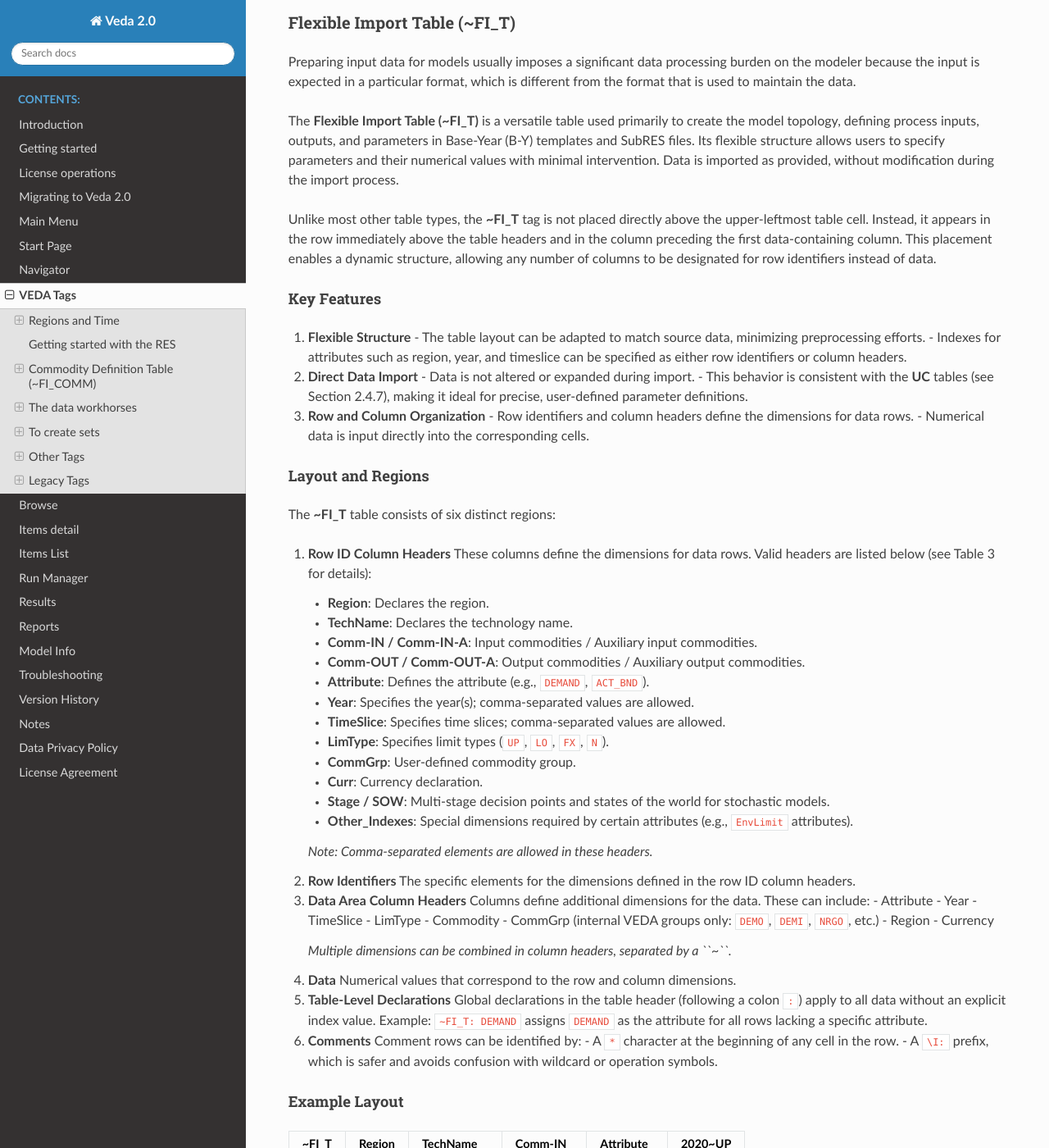
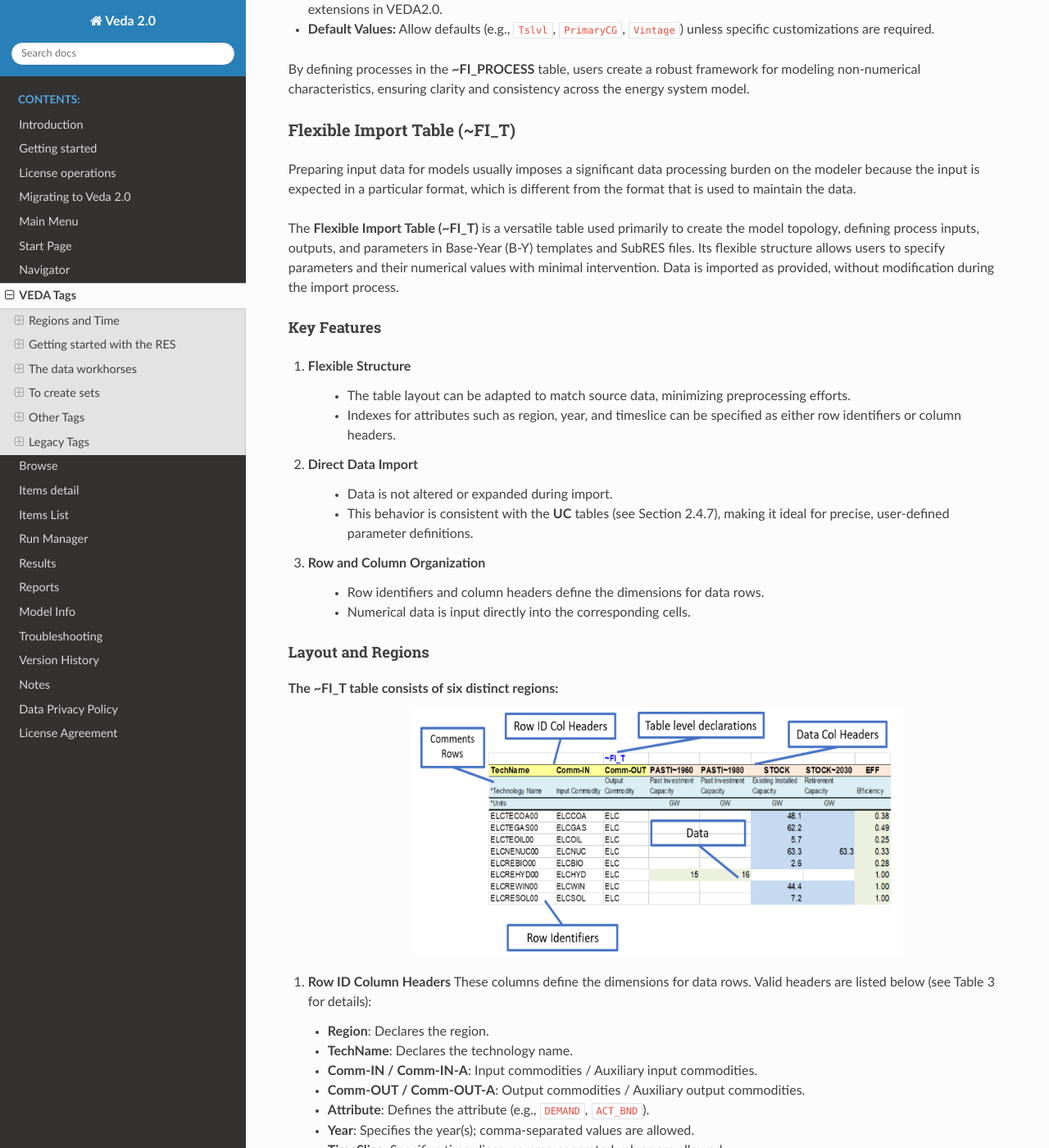
Before and after one commit to kanors-emr/Veda-documentation, a Sphinx documentation site: the page built from docs/source/pages/VedaTags.rst, in a window 1280 px wide and 1400 px high, scrolled down 5629 px. Shown: the whole window at 82% size. Built offline with Sphinx 7.4.7 and the Read the Docs theme 3.1.0, drawn with Linux system fonts in a browser that asks for light colours; some of the changed text lies outside the part shown.

Commit message:
Veda Tags- examples with images

```diff
--- a/docs/source/pages/VedaTags.rst
+++ b/docs/source/pages/VedaTags.rst
@@ -53,7 +53,7 @@ These tags define the key elements - processes, commodities, topology, and core
 
 
 Commodity Definition Table (~FI_COMM)
-=====================================
+^^^^^^^^^^^^^^^^^^^^^^^^^^^^^^^^^^^^^
 
 The **Commodity Definition Table (~FI_COMM)** is used to declare the non-numerical characteristics of commodities in the model. Each commodity must be declared only once within these tables to avoid conflicts, such as inconsistent attributes (e.g., different time slice levels).
 
@@ -302,7 +302,6 @@ Below is an example of a **~FI_PROCESS** table:
      - MW
      - DAYNITE
 
----
 
 Best Practices
 --------------
@@ -321,25 +320,28 @@ that is used to maintain the data.
 
 The **Flexible Import Table (~FI_T)** is a versatile table used primarily to create the model topology, defining process inputs, outputs, and parameters in Base-Year (B-Y) templates and SubRES files. Its flexible structure allows users to specify parameters and their numerical values with minimal intervention. Data is imported as provided, without modification during the import process.
 
-Unlike most other table types, the **~FI_T** tag is not placed directly above the upper-leftmost table cell. Instead, it appears in the row immediately above the table headers and in the column preceding the first data-containing column. This placement enables a dynamic structure, allowing any number of columns to be designated for row identifiers instead of data.
 
 Key Features
 ------------
 1. **Flexible Structure**
-   - The table layout can be adapted to match source data, minimizing preprocessing efforts.
-   - Indexes for attributes such as region, year, and timeslice can be specified as either row identifiers or column headers.
+    * The table layout can be adapted to match source data, minimizing preprocessing efforts.
+    * Indexes for attributes such as region, year, and timeslice can be specified as either row identifiers or column headers.
 
 2. **Direct Data Import**
-   - Data is not altered or expanded during import.
-   - This behavior is consistent with the **UC** tables (see Section 2.4.7), making it ideal for precise, user-defined parameter definitions.
+    * Data is not altered or expanded during import.
+    * This behavior is consistent with the **UC** tables (see Section 2.4.7), making it ideal for precise, user-defined parameter definitions.
 
 3. **Row and Column Organization**
-   - Row identifiers and column headers define the dimensions for data rows.
-   - Numerical data is input directly into the corresponding cells.
+    * Row identifiers and column headers define the dimensions for data rows.
+    * Numerical data is input directly into the corresponding cells.
 
 Layout and Regions
 ------------------
 The **~FI_T** table consists of six distinct regions:
+    .. image:: images/use_FIT_table.png
+        :width: 600
+        :height: 300
+        :align: center
 
 1. **Row ID Column Headers**
    These columns define the dimensions for data rows. Valid headers are listed below (see Table 3 for details):
@@ -360,18 +362,19 @@ The **~FI_T** table consists of six distinct regions:
    *Note: Comma-separated elements are allowed in these headers.*
 
 2. **Row Identifiers**
-   The specific elements for the dimensions defined in the row ID column headers.
+    The specific elements for the dimensions defined in the row ID column headers.
 
 3. **Data Area Column Headers**
-   Columns define additional dimensions for the data. These can include:
-   - Attribute
-   - Year
-   - TimeSlice
-   - LimType
-   - Commodity
-   - CommGrp (internal VEDA groups only: ``DEMO``, ``DEMI``, ``NRGO``, etc.)
-   - Region
-   - Currency
+    Columns define additional dimensions for the data. These can include:
+
+    - Attribute
+    - Year
+    - TimeSlice
+    - LimType
+    - Commodity
+    - CommGrp (internal VEDA groups only: ``DEMO``, ``DEMI``, ``NRGO``, etc.)
+    - Region
+    - Currency
 
    *Multiple dimensions can be combined in column headers, separated by a ``~``.*
 
@@ -385,6 +388,7 @@ The **~FI_T** table consists of six distinct regions:
 
 6. **Comments**
    Comment rows can be identified by:
+
    - A ``*`` character at the beginning of any cell in the row.
    - A ``\I:`` prefix, which is safer and avoids confusion with wildcard or operation symbols.
 
@@ -453,23 +464,27 @@ DINS is the preferred table type when the dataset is fully enumerated, meaning a
 **Use Case:**
 When all model elements are clearly defined in advance, such as a process-specific bound (``ACT_BND``) applied to individual processes without any `rules`.
 
-2. INS (Insert)
----------------
+2. ~TFM_INS (Transformation Insert Tables)
+------------------------------------------
 **Purpose:**
 INS is the general-purpose table for inserting new data into the database. It allows for greater flexibility in specifying model elements.
 
 **Key Characteristics:**
 - Supports **wildcards** (e.g., ``ALL``, ``*``) and **comma-separated values** in fields like ``pset_pn`` and ``cset_cn``.
-- Inserts absolute values directly into the database without referencing existing seed data.
+- Inserts **absolute values** directly into the database without referencing existing seed data.
 
 **Advantages:**
 - Provides flexibility for users who work with less granular or generic data definitions.
 - Easy to use for scenarios where exact enumeration is not required.
 
 **Use Case:**
-When defining constraints or parameters that apply to multiple processes or commodities using wildcards or lists (e.g., applying a cost parameter to ``ALL`` processes in a group).
+    .. image:: images/use_TFM_INS.png
+       :width: 400
 
-3. UPD (Update)
+In this example from DemoS_001, it is used to declare three new attributes
+(G_DYEAR, Discount, and YRFR) by row.
+
+3. ~TFM_UPD (Transformation Update Tables)
 ---------------
 **Purpose:**
 UPD is used when data modifications depend on the presence of existing seed values in the database.
@@ -484,7 +499,13 @@ UPD is used when data modifications depend on the presence of existing seed valu
 - Enables dynamic adjustments of seed values without overwriting them.
 
 **Use Case:**
-When modifying activity bounds by a factor (e.g., scaling an existing ``ACT_BND`` by ``0.5``) or adding parameters only to pre-existing processes.
+    .. image:: images/use_TFM_UPD.png
+        :width: 850
+        :height: 100
+
+In this figure it sets default prices (ACTCOST) for the backstop dummy processes for energy commodities (IMP*Z - dummy IMPort processes ending with “Z”)
+and demands (IMPDEMZ - a dummy IMPDEMZ process that can feed any demand). Note that the process and attribute MUST already have been specified for the qualifying process. Though
+not shown in the example above the data specification field may also contain operators (+, *, -, /) there the resulting value is applied to the existing value for the qualifying processes.
 
 .. note::
 
```
Also changed, not shown: other parts of docs/source/pages/VedaTags.rst (+11 -4 lines), docs/source/pages/images/use_FIT_table.png (added), docs/source/pages/images/use_TFM_INS.png (added), docs/source/pages/images/use_TFM_UPD.png (added).
